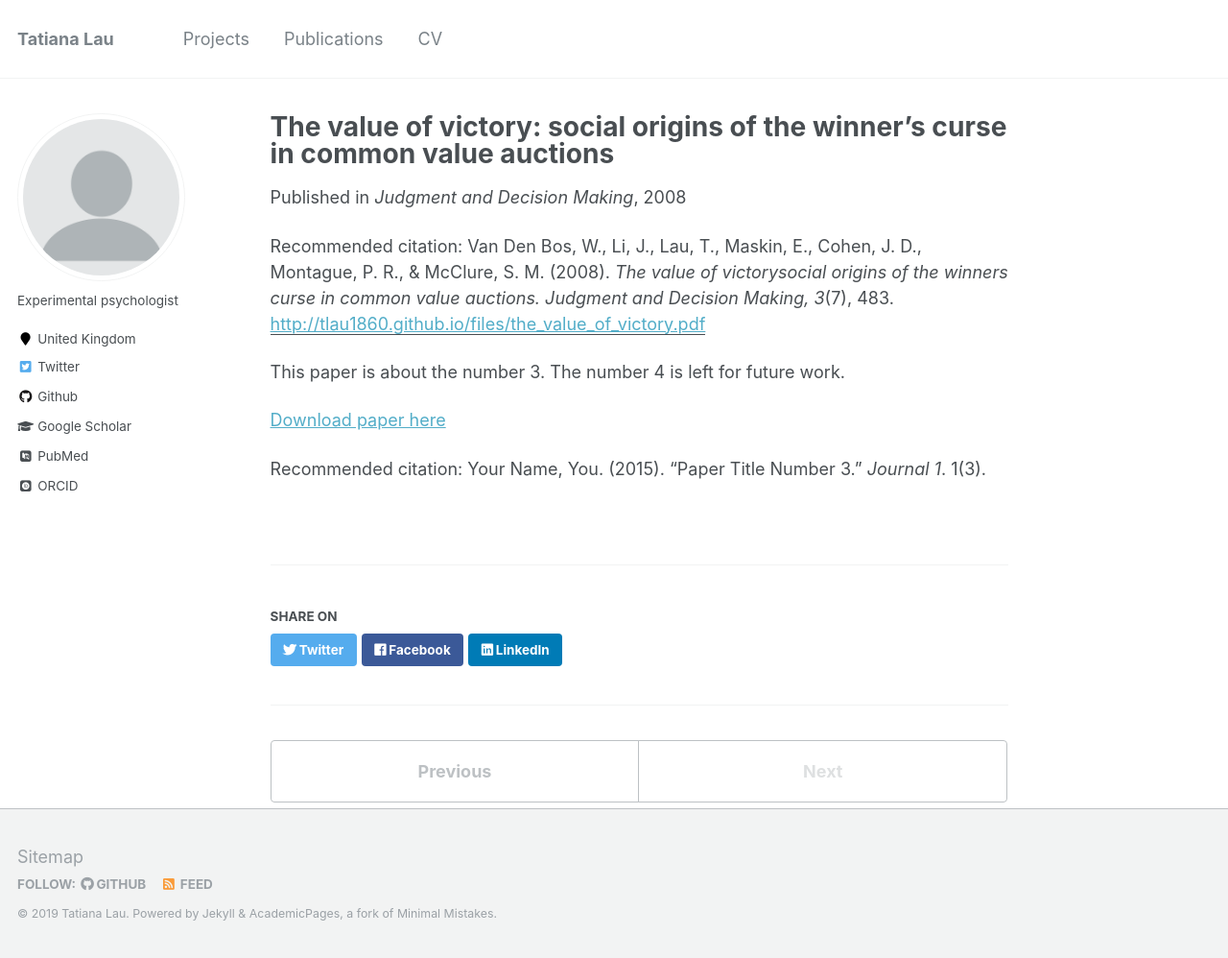
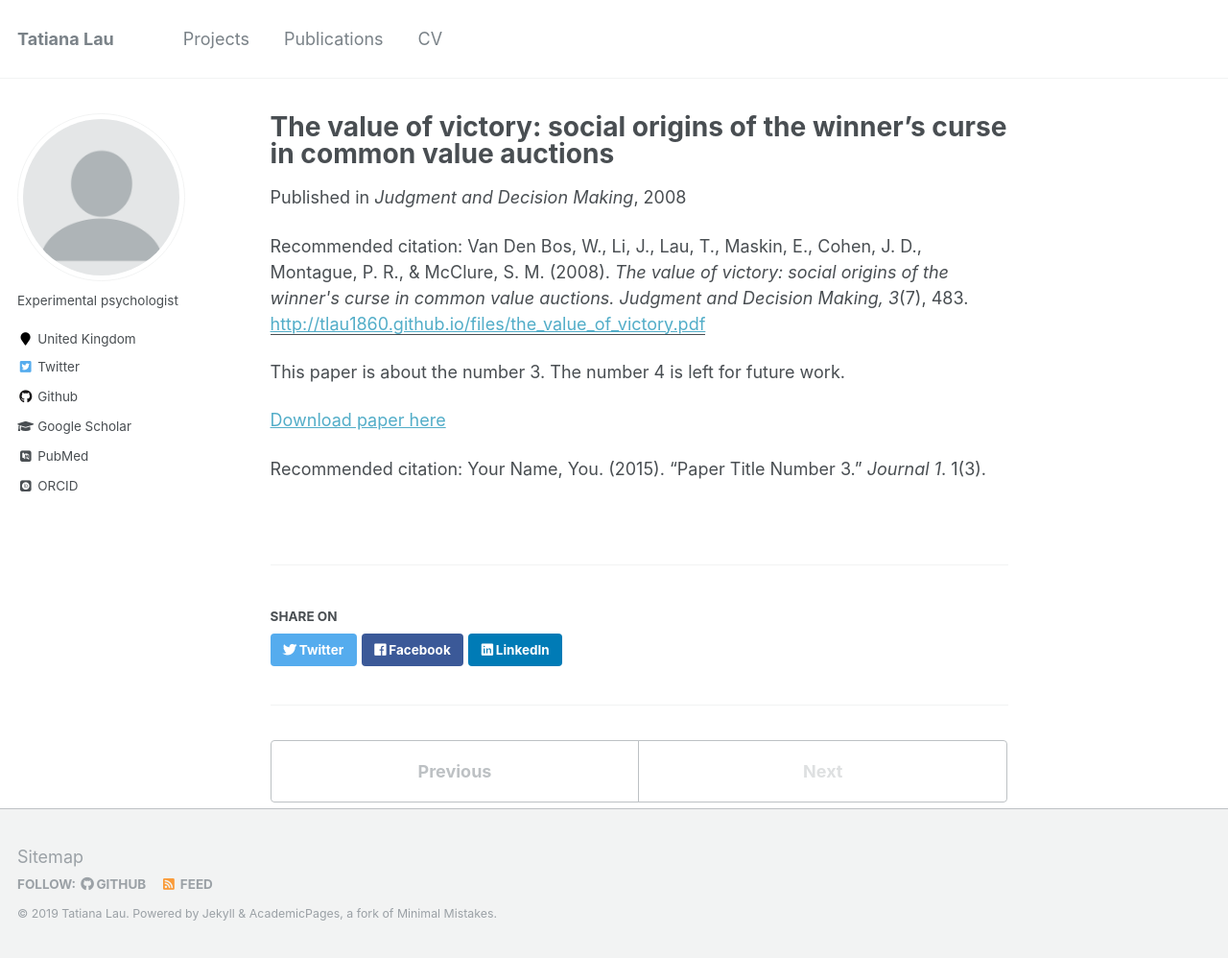
Before and after one commit to tlau1860/tlau1860.github.io, a Jekyll site: the page built from _publications/2015-10-01-paper-title-number-3.md, in a window 1280 px wide and 998 px high. Shown: the whole window at 96% size. Built offline with Jekyll 4.4.1, drawn with Linux system fonts in a browser that asks for light colours; some web fonts are replaced.

Commit message:
change title

```diff
--- a/_publications/2015-10-01-paper-title-number-3.md
+++ b/_publications/2015-10-01-paper-title-number-3.md
@@ -6,7 +6,7 @@ excerpt: 'This is about somethingk.'
 date: 2008-08-01
 venue: 'Judgment and Decision Making'
 paperurl: 'http://tlau1860.github.io/files/the_value_of_victory.pdf'
-citation: 'Van Den Bos, W., Li, J., Lau, T., Maskin, E., Cohen, J. D., Montague, P. R., & McClure, S. M. (2008). <i>The value of victorysocial origins of the winners curse in common value auctions. Judgment and Decision Making, 3</i>(7), 483.'
+citation: 'Van Den Bos, W., Li, J., Lau, T., Maskin, E., Cohen, J. D., Montague, P. R., & McClure, S. M. (2008). <i>The value of victory: social origins of the winner&#39s curse in common value auctions. Judgment and Decision Making, 3</i>(7), 483.'
 ---
 This paper is about the number 3. The number 4 is left for future work.
 
```
